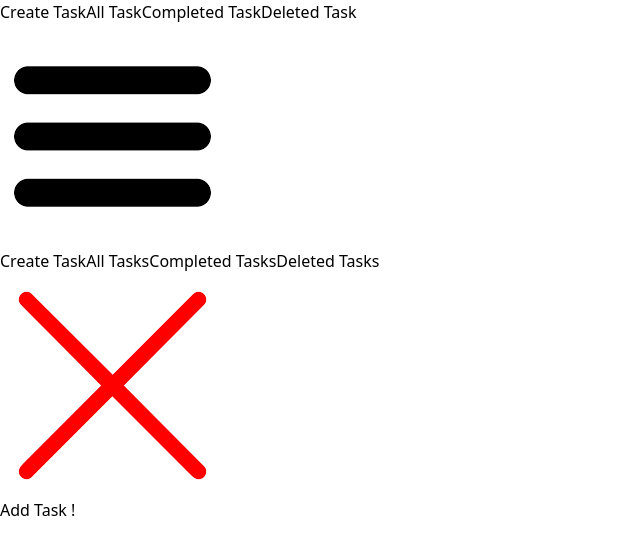
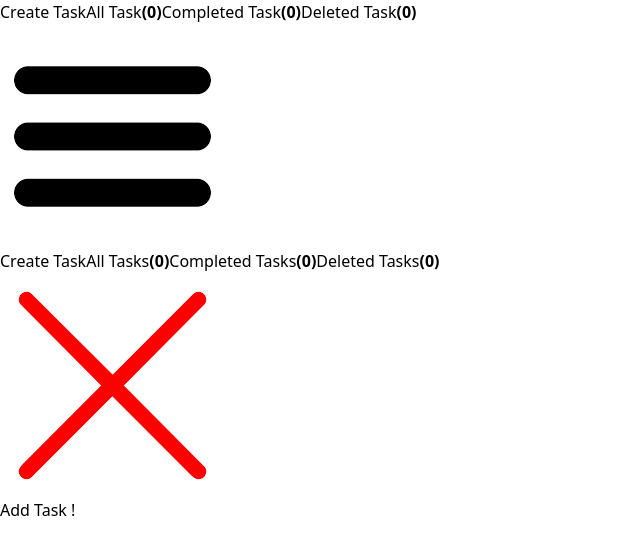
Before and after one commit to thebhaveshshinde/TO_DO_LIST, a React (Vite) app: page / in a window 1280 px wide. Both pictures are taken after a click on the picture 112 px from the left and 136 px from the top of the page. Shown: the top 554 px of the page, without its empty margins (0-640 px from the left). Built offline with nearby package versions, Linux system fonts and the light colour scheme.

Commit message:
Notification Number  Added

```diff
--- a/src/Components/Nav.jsx
+++ b/src/Components/Nav.jsx
@@ -2,19 +2,25 @@ import { useState } from "react"
 import { NavLink } from "react-router-dom"
 import { useContext } from "react"
 import { MyContext } from "./MyContext"
+import { MyContext3 } from "./MyContext3"
+import { MyContext2 } from "./MyContext2"
+import { MyContext4 } from "./MyContext4"
 
 
 function Nav() {
     // const [isopen, setisopen] = useState(false)
     const { isopen , setisopen } = useContext(MyContext)
+    const {Delete} = useContext(MyContext3)
+    const {Tasks} = useContext(MyContext2)
+    const {Completed}= useContext(MyContext4)
     return (
         <>
 
             <nav className="hidden w-screen sm:flex sm:justify-center sm:items-center sm:text-center sm:mt-0 sm:bg-slate-600 sm:h-20 sm:fixed sm:top-0 sm:p-2 sm:z-50">
                 <NavLink className="hidden p-3 text-xl italic text-slate-50 sm:flex active:text-slate-800" to="/">Create Task</NavLink>
-                <NavLink className="hidden p-3 text-xl italic text-slate-50 sm:flex active:text-slate-800" to="/All">All Task</NavLink>
-                <NavLink className="hidden p-3 text-xl italic text-slate-50 sm:flex active:text-slate-800" to="/Complete">Completed Task</NavLink>
-                <NavLink className="hidden p-3 text-xl italic text-slate-50 sm:flex active:text-slate-800" to="/Delete">Deleted Task</NavLink>
+                <NavLink className="hidden p-3 text-xl italic text-slate-50 sm:flex active:text-slate-800" to="/All">All Task<strong className="text-xl text-red-950 non-italic">({Tasks.length})</strong></NavLink>
+                <NavLink className="hidden p-3 text-xl italic text-slate-50 sm:flex active:text-slate-800" to="/Complete">Completed Task<strong className="text-xl text-red-950 non-italic">({Completed.length})</strong></NavLink>
+                <NavLink className="hidden p-3 text-xl italic text-slate-50 sm:flex active:text-slate-800" to="/Delete">Deleted Task<strong className="text-xl text-red-950 non-italic">({Delete.length})</strong></NavLink>
 
             </nav>
             <div >
@@ -25,9 +31,9 @@ function Nav() {
                 <div className="fixed flex flex-col items-center w-screen h-screen text-center bg-red-950 justify-evenly sm:hidden z-80">
 
                     <NavLink className="text-2xl text-slate-50 active:text-purple-800 active:text-3xl" to={"/"} onClick={()=>setisopen(false)}>Create Task</NavLink>
-                    <NavLink className="text-2xl text-slate-50 active:text-purple-800 active:text-3xl" to={"/All"} onClick={()=>setisopen(false)}>All Tasks</NavLink>
-                    <NavLink className="text-2xl text-slate-50 active:text-purple-800 active:text-3xl" to={"/Complete"} onClick={()=>setisopen(false)}>Completed Tasks</NavLink>
-                    <NavLink className="text-2xl text-slate-50 active:text-purple-800 active:text-3xl" to={"/Delete"} onClick={()=>setisopen(false)}>Deleted Tasks</NavLink>
+                    <NavLink className="text-2xl text-slate-50 active:text-purple-800 active:text-3xl" to={"/All"} onClick={()=>setisopen(false)}>All Tasks<strong className="text-xl text-blue-500 non-italic ">({Tasks.length})</strong></NavLink>
+                    <NavLink className="text-2xl text-slate-50 active:text-purple-800 active:text-3xl" to={"/Complete"} onClick={()=>setisopen(false)}>Completed Tasks<strong className="text-xl text-blue-500 non-italic ">({Completed.length})</strong></NavLink>
+                    <NavLink className="text-2xl text-slate-50 active:text-purple-800 active:text-3xl" to={"/Delete"} onClick={()=>setisopen(false)}>Deleted Tasks<strong className="text-xl text-blue-500 non-italic ">({Delete.length})</strong></NavLink>
 
                 </div>
             )}
```
